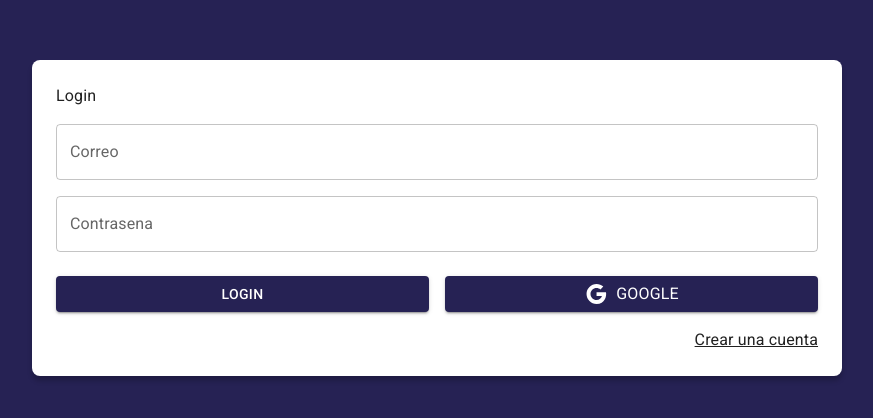
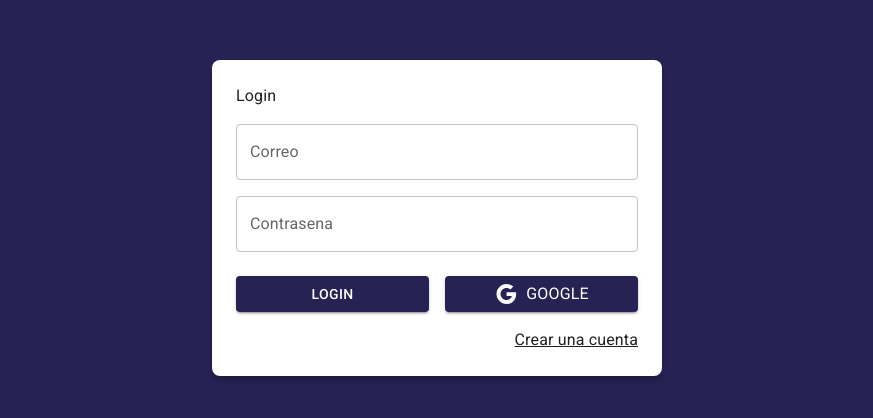
Before and after one commit to agirong/journal-app, a React (Vite) app: page /auth/login in a window 1280 px wide. Shown: the part 182-600 px from the top of the page, without its empty margins (203-1076 px from the left). Built offline with nearby package versions, Linux system fonts and the light colour scheme.

Commit message:
Cambio: AuthLayout

```diff
--- /dev/null
+++ b/src/auth/layout/AuthLayout.jsx
@@ -0,0 +1,27 @@
+import { Grid, Typography } from '@mui/material'
+
+export const AuthLayout = ({children,title=''}) => {
+  return (
+    <Grid
+      container
+      spacing={0}
+      direction="column"
+      alignItems="center"
+      justifyContent="center"
+      sx={{minHeight: '100vh', backgroundColor: 'primary.main', padding:4 }}
+    >
+      <Grid item
+        className='box-shadow'
+        xs={3}
+        sx={{
+            width:{sm:450},
+            backgroundColor:'white',
+            padding:3,
+            borderRadius:2
+            }}>
+                <Typography>{title}</Typography>
+          {children}
+      </Grid>
+    </Grid>
+  )
+}
--- a/src/auth/pages/LoginPage.jsx
+++ b/src/auth/pages/LoginPage.jsx
@@ -1,23 +1,12 @@
 import { Link as RouterLink} from 'react-router-dom'
 import {Grid,Typography,TextField,Button,Link} from '@mui/material';
 import {Google} from '@mui/icons-material';
+import { AuthLayout } from '../layout/AuthLayout';
 
 export const LoginPage = () => {
   return (
-    <Grid
-      container
-      spacing={0}
-      direction="column"
-      alignItems="center"
-      justifyContent="center"
-      sx={{minHeight: '100vh', backgroundColor: 'primary.main', padding:4 }}
-    >
-      <Grid item
-        className='box-shadow'
-        xs={3}
-        sx={{backgroundColor:'white',padding:3,borderRadius:2}}>
-          <Typography>Login</Typography>
-          <form>
+    <AuthLayout title="Login">
+                <form>
             <Grid container>
               <Grid item xs={12} sx={{mt:2}}>
                 <TextField
@@ -57,7 +46,6 @@ export const LoginPage = () => {
               </Grid>
             </Grid>
           </form>
-      </Grid>
-    </Grid>
+    </AuthLayout>
   )
 }
```
